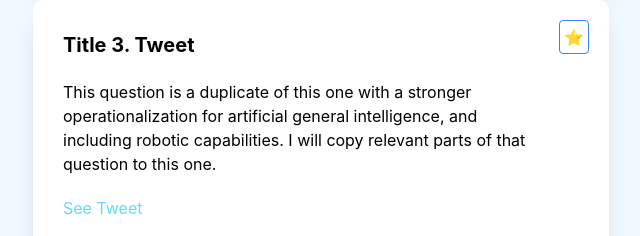
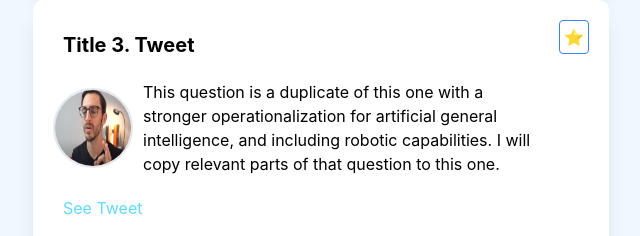
Before and after one commit to Pharaon3/AI-Dialog, a React (Create React App) app: page / in a window 1280 px wide. Shown: the part 975-1211 px from the top of the page, without its empty margins (319-959 px from the left). Built offline with nearby package versions, Linux system fonts and the light colour scheme.

Commit message:
cursor-pointer

```diff
--- a/src/App.js
+++ b/src/App.js
@@ -60,7 +60,10 @@ function App() {
         <div className='article shadow-xl max-w-xl mb-4 flex items-start justify-between'>
           <div className='flex flex-col items-start justify-between'>
             <div className='article-title'>Title 3. Tweet</div>
-            <div className='article-content'>This question is a duplicate of this one with a stronger operationalization for artificial general intelligence, and including robotic capabilities. I will copy relevant parts of that question to this one.</div>
+            <div className='flex items-center'>
+              <img src="./pic.png" className='w-20 h-20 rounded-full border-2'/>
+              <div className='article-content'>This question is a duplicate of this one with a stronger operationalization for artificial general intelligence, and including robotic capabilities. I will copy relevant parts of that question to this one.</div>
+            </div>
             <a href='https://www.metaculus.com/questions/5121/date-of-artificial-general-intelligence/' className='article-link' target='_blank'>See Tweet</a>
           </div>
           <Button className='bg-transparent hover:bg-sky-100 text-blue-700 font-semibold hover:text-white py-1 px-1 border border-blue-500 hover:border-transparent rounded' onClick={openModal}>⭐</Button>
@@ -90,7 +93,7 @@ function App() {
                 leaveFrom="opacity-100 translate-y-0 sm:scale-100"
                 leaveTo="opacity-0 translate-y-4 sm:translate-y-0 sm:scale-95"
               >
-                <Dialog.Panel className="relative transform overflow-hidden rounded-lg bg-white text-left shadow-xl transition-all sm:my-8 sm:w-full sm:max-w-lg">
+                <Dialog.Panel className="relative transform overflow-hidden rounded-lg bg-white text-left shadow-xl transition-all lg:my-8 lg:w-full lg:max-w-2xl">
                   <div className="bg-white px-4 pb-4 pt-5 sm:p-6 sm:pb-4">
                     <div className="sm:flex sm:items-start">
                       <div className="mt-3 text-center sm:ml-4 sm:mt-0 sm:text-left">
@@ -117,7 +120,7 @@ function App() {
                               <p className="text-sm text-gray-500">
                                 This question is a duplicate of this one with a stronger operationalization for artificial general intelligence, and including robotic capabilities. I will copy relevant parts of that question to this one.
                               </p>
-                              <svg className="h-14 w-14 text-red-500" viewBox="0 0 24 24" fill="none" stroke="#666" strokeWidth="2" strokeLinecap="round" strokeLinejoin="round">  <rect x="9" y="9" width="13" height="13" rx="2" ry="2" />  <path d="M5 15H4a2 2 0 0 1-2-2V4a2 2 0 0 1 2-2h9a2 2 0 0 1 2 2v1" /></svg>
+                              <svg className="h-14 w-14 text-red-500 cursor-pointer" viewBox="0 0 24 24" fill="none" stroke="#666" strokeWidth="2" strokeLinecap="round" strokeLinejoin="round">  <rect x="9" y="9" width="13" height="13" rx="2" ry="2" />  <path d="M5 15H4a2 2 0 0 1-2-2V4a2 2 0 0 1 2-2h9a2 2 0 0 1 2 2v1" /></svg>
                             </div>
                             <div className='border flex w-1/4' style={{ backgroundImage: `url("./pic.png")`, backgroundSize: "cover", backgroundRepeat: 'no-repeat' }}>
                             </div>
@@ -136,10 +139,13 @@ function App() {
                           </h5>
                           <div className='flex'>
                             <div className='border flex w-3/4 mr-2 p-2'>
-                              <p className="text-sm text-gray-500">
-                                This question is a duplicate of this one with a stronger operationalization for artificial general intelligence, and including robotic capabilities. I will copy relevant parts of that question to this one.
-                              </p>
-                              <svg className="h-14 w-14 text-red-500" viewBox="0 0 24 24" fill="none" stroke="#666" strokeWidth="2" strokeLinecap="round" strokeLinejoin="round">  <rect x="9" y="9" width="13" height="13" rx="2" ry="2" />  <path d="M5 15H4a2 2 0 0 1-2-2V4a2 2 0 0 1 2-2h9a2 2 0 0 1 2 2v1" /></svg>
+                              <div className='flex items-center'>
+                                <img src="./pic.png" className='w-20 h-20 rounded-full border-2 mr-2'/>
+                                <p className="text-sm text-gray-500">
+                                  This question is a duplicate of this one with a stronger operationalization for artificial general intelligence, and including robotic capabilities. I will copy relevant parts of that question to this one.
+                                </p>
+                              </div>
+                              <svg className="h-14 w-14 text-red-500 cursor-pointer" viewBox="0 0 24 24" fill="none" stroke="#666" strokeWidth="2" strokeLinecap="round" strokeLinejoin="round">  <rect x="9" y="9" width="13" height="13" rx="2" ry="2" />  <path d="M5 15H4a2 2 0 0 1-2-2V4a2 2 0 0 1 2-2h9a2 2 0 0 1 2 2v1" /></svg>
                             </div>
                           </div>
 
```
